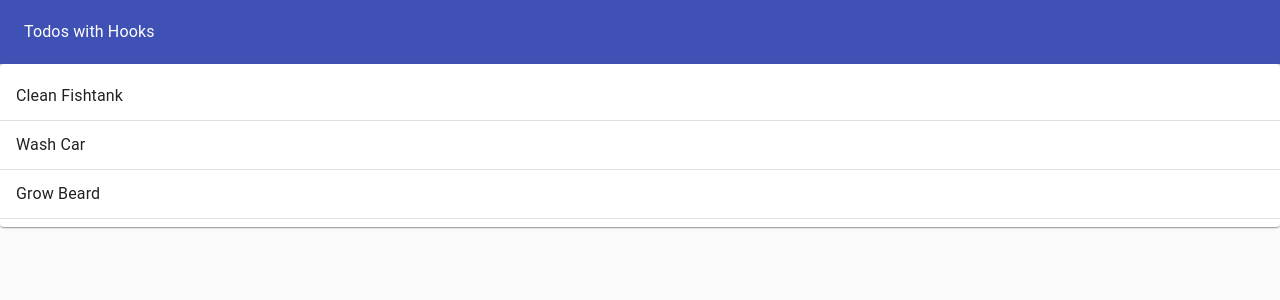
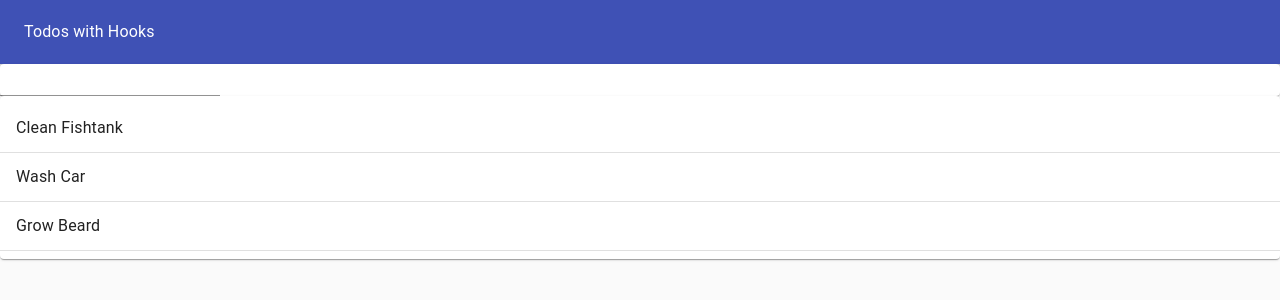
Before and after one commit to qbhatti/todo-app, a React (Create React App) app: page / in a window 1280 px wide. Shown: the top 300 px of the page. Built offline with nearby package versions, Linux system fonts and the light colour scheme.

Commit message:
Add TodoForm

```diff
--- a/src/TodoApp.js
+++ b/src/TodoApp.js
@@ -5,6 +5,7 @@ import AppBar from "@material-ui/core/AppBar";
 import Toolbar from "@material-ui/core/Toolbar";
 import Grid from "@material-ui/core/Grid";
 import TodoList from "./TodoList";
+import TodoForm from "./TodoForm";
 
 export default function TodoApp() {
   const initialTodos = [
@@ -12,7 +13,13 @@ export default function TodoApp() {
     { id: 2, task: "Wash Car", completed: true },
     { id: 3, task: "Grow Beard", completed: false }
   ];
+
   const [todos, setTodos] = useState(initialTodos);
+
+  const addTodo = newTodoText => {
+    setTodos([...todos, { id: 4, task: newTodoText, completed: false }]);
+    console.log(todos);
+  };
   return (
     <Paper
       style={{
@@ -28,6 +35,7 @@ export default function TodoApp() {
           <Typography color="inherit"> Todos with Hooks</Typography>
         </Toolbar>
       </AppBar>
+      <TodoForm addTodo={addTodo} />
       <TodoList todos={todos} />
     </Paper>
   );
--- /dev/null
+++ b/src/TodoForm.js
@@ -0,0 +1,20 @@
+import React from "react";
+import Paper from "@material-ui/core/Paper";
+import TextField from "@material-ui/core/TextField";
+import useInputState from "./hooks/useInputState";
+
+export default function TodoForm({ addTodo }) {
+  const [value, handleChange, reset] = useInputState("");
+  const handleSubmit = e => {
+    e.preventDefault();
+    addTodo(value);
+    reset();
+  };
+  return (
+    <Paper>
+      <form onSubmit={handleSubmit}>
+        <TextField value={value} onChange={handleChange} />
+      </form>
+    </Paper>
+  );
+}
--- /dev/null
+++ b/src/hooks/useInputState.js
@@ -0,0 +1,12 @@
+import React from "react";
+
+export default function useInputState(init) {
+  const [state, setState] = React.useState(init);
+  const handleChange = e => {
+    setState(e.target.value);
+  };
+  const reset = () => {
+    setState("");
+  };
+  return [state, handleChange, reset];
+}
```
